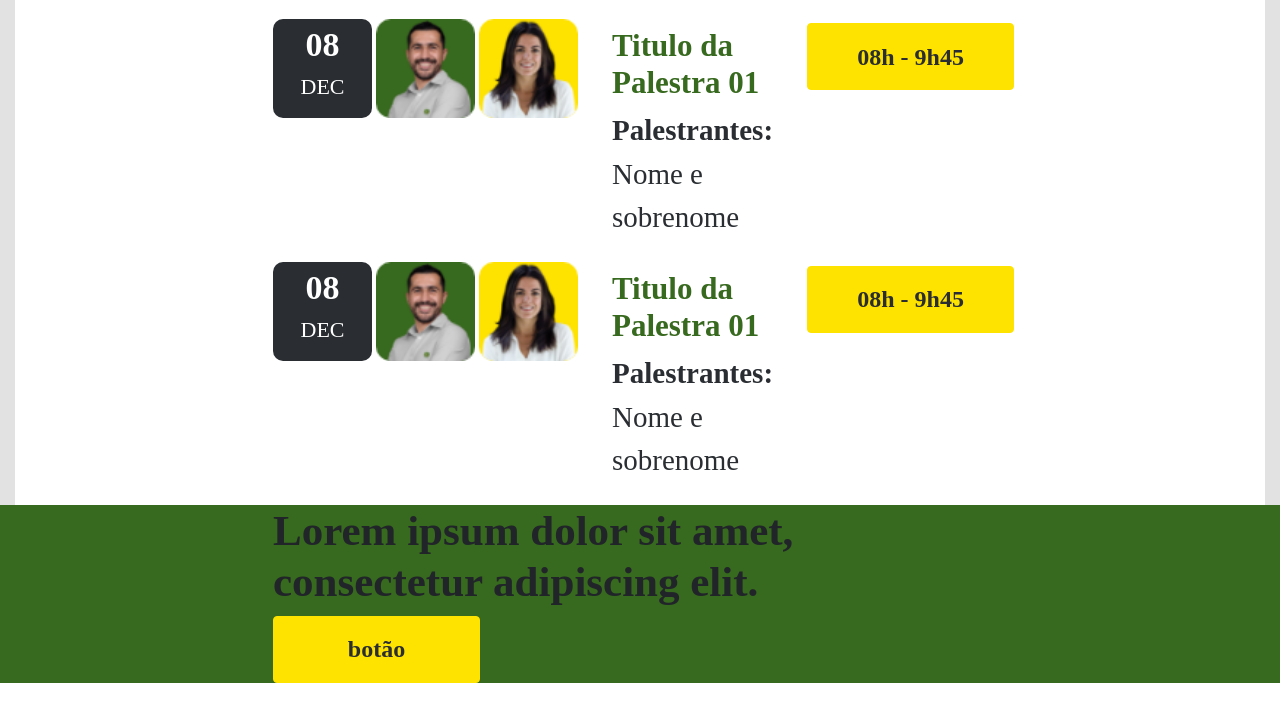
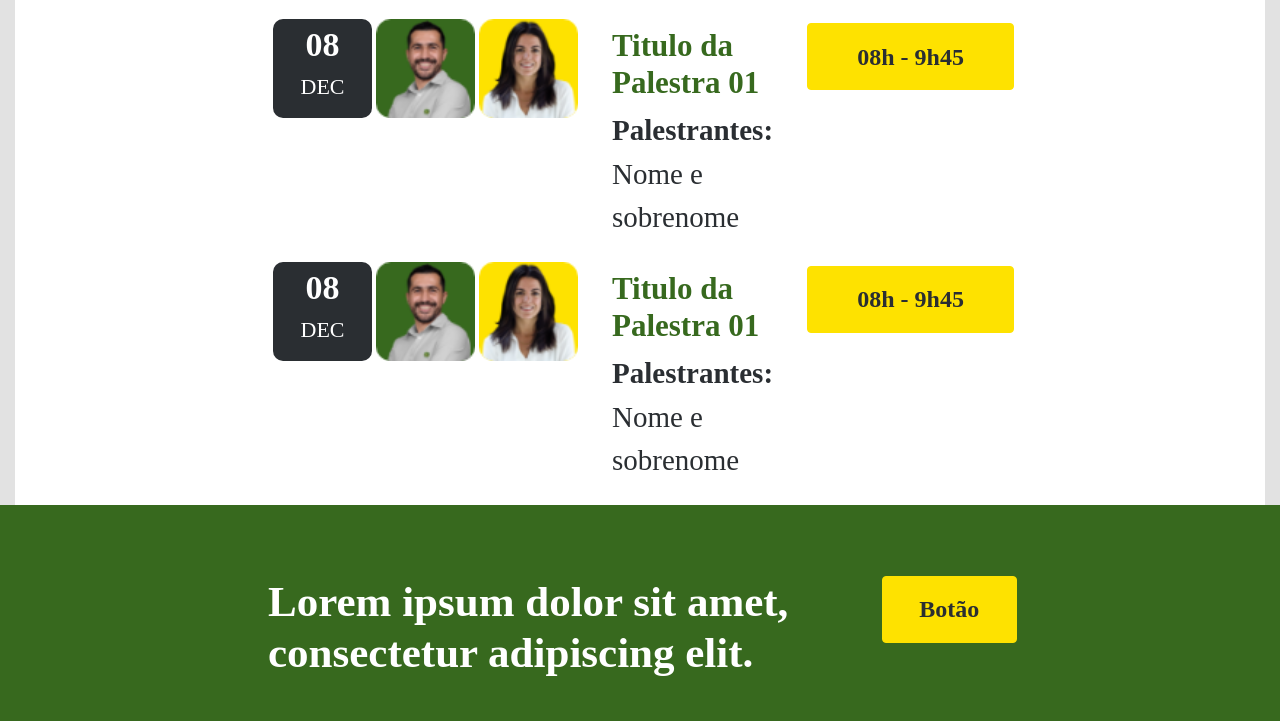
Before and after one commit to RaphaAmericano/john_deere, a website: page index.html in a window 1280 px wide. Shown: the part 1976-2697 px from the top of the page. Before the commit the page ends 2659 px from the top, so only its background shows below. Drawn offline with Linux system fonts and the light colour scheme; a web font is replaced by a local one.

Commit message:
Ajuste da faixa verde

```diff
--- a/index.html
+++ b/index.html
@@ -207,8 +207,10 @@
       <section class="container-fluid faixa-verde">
         <div class="row">
           <div class="col-12">
-            <h6>Lorem ipsum dolor sit amet, consectetur adipiscing elit.</h6>
-            <button class="btn btn-secondary btn-faixa">botão</button>
+            <div class="conteudo-faixa-verde d-sm-flex flex-row justify-content-sm-between">
+              <h6>Lorem ipsum dolor sit amet, consectetur adipiscing elit.</h6>
+              <button class="btn btn-secondary btn-faixa">Botão</button>
+            </div>
           </div>
         </div>
       </section>
--- a/scss/_section_faixa_verde.scss
+++ b/scss/_section_faixa_verde.scss
@@ -2,7 +2,15 @@
     background-color: $verde;
     padding-right: 103px;
     padding-left: 103px;
+    .conteudo-faixa-verde{
+        margin-top: 71px;
+        margin-bottom: 68px;
+        @include media-breakpoint-down(sm){
+            margin-top: 102px;
+            margin-bottom: 95px;
+        }
         h6 {
+            color: $white;
             font-size: 31px;
             font-weight: bold;
             @include media-breakpoint-up(sm){
@@ -10,8 +18,8 @@
             }
         }
         @include media-breakpoint-up(sm){
-        padding-right: 273px;
-        padding-left: 273px;
+            padding-right: 160px;
+            padding-left: 165px;
         }
         .btn-faixa {
             width: 207px;
@@ -24,3 +32,4 @@
             }
         }
     }
+}
```
Also changed, not shown: css/style.css. Lines whose indentation alone changed are shown as unchanged.
